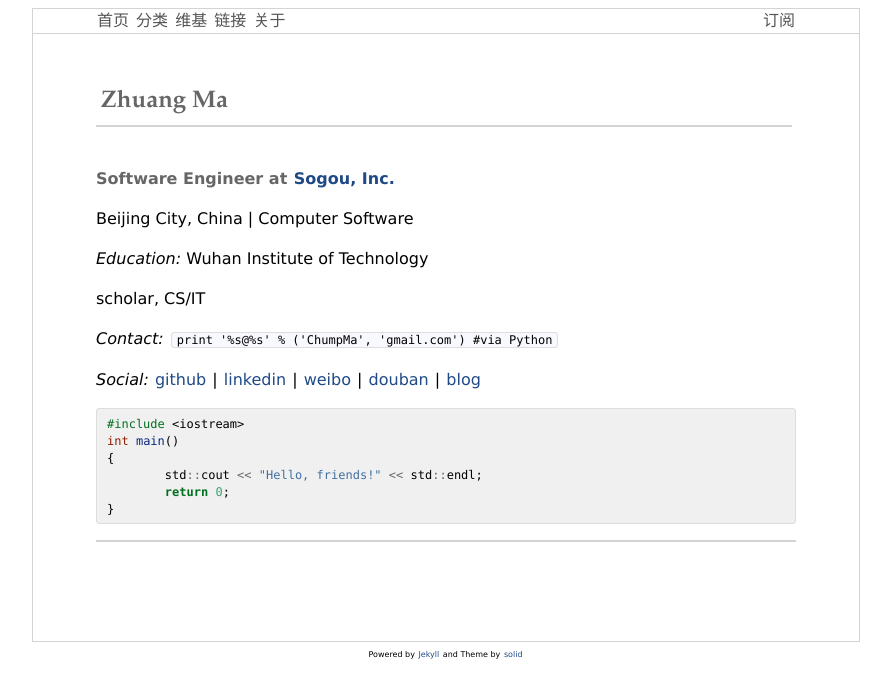
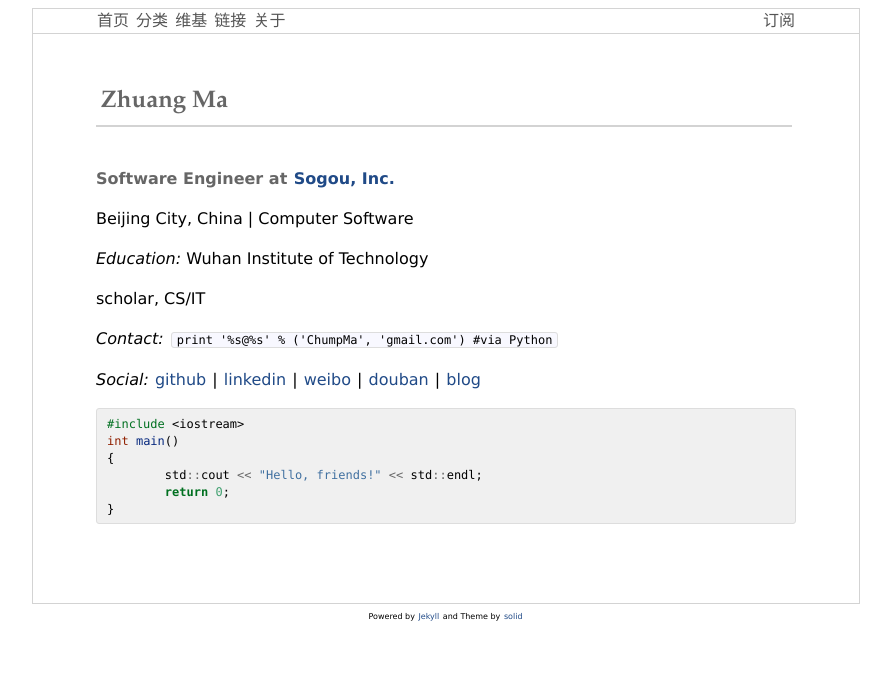
Before and after one commit to mzlogin/jekyll-theme-solid, a Jekyll site: the page built from pages/about.md, in a window 1280 px wide. Shown: the top 698 px of the page, without its empty margins (194-1085 px from the left). Built offline with Jekyll 4.4.1, drawn with Linux system fonts in a browser that asks for light colours; comment, search, counter and statistics services are not loaded.

Commit message:
Remove share function

```diff
--- a/_includes/share.html
+++ /dev/null
@@ -1,3 +0,0 @@
-<hr>
-<div class="bdsharebuttonbox"><a href="#" class="bds_more" data-cmd="more"></a><a href="#" class="bds_qzone" data-cmd="qzone" title="分享到QQ空间"></a><a href="#" class="bds_tsina" data-cmd="tsina" title="分享到新浪微博"></a><a href="#" class="bds_tqq" data-cmd="tqq" title="分享到腾讯微博"></a><a href="#" class="bds_renren" data-cmd="renren" title="分享到人人网"></a><a href="#" class="bds_weixin" data-cmd="weixin" title="分享到微信"></a></div>
-<script>window._bd_share_config={"common":{"bdSnsKey":{},"bdText":"","bdMini":"2","bdMiniList":false,"bdPic":"","bdStyle":"1","bdSize":"16"},"share":{}};with(document)0[(getElementsByTagName('head')[0]||body).appendChild(createElement('script')).src='https://basis-learning.github.io/cdn/baidu-share/share.js?v=89860593.js?cdnversion='+~(-new Date()/36e5)];</script>
--- a/_layouts/page.html
+++ b/_layouts/page.html
@@ -4,7 +4,6 @@
     <div class="main">
         <h2> {{ page.title }} </h2>
         {{ content }}
-        {% include share.html %}
         {% include comments.html %}
     </div>
 </div>
--- a/_layouts/post.html
+++ b/_layouts/post.html
@@ -27,7 +27,6 @@
             </li>
             {% endif %}
         </ul>
-        {% include share.html %}
         {% include comments.html %}
     </div>
 </div>
--- a/_layouts/wiki.html
+++ b/_layouts/wiki.html
@@ -4,7 +4,6 @@
     <div class="main">
         <h2> {{ page.title }} </h2>
         {{ content }}
-        {% include share.html %}
         {% include comments.html %}
     </div>
 </div>
```
